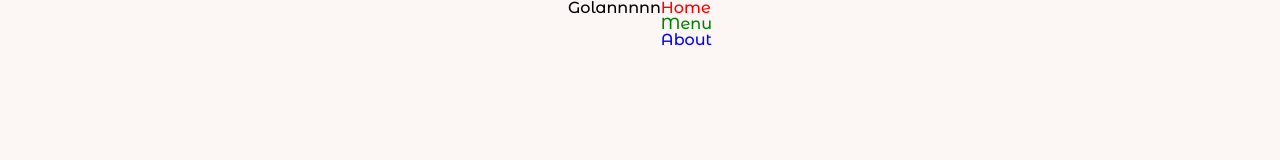
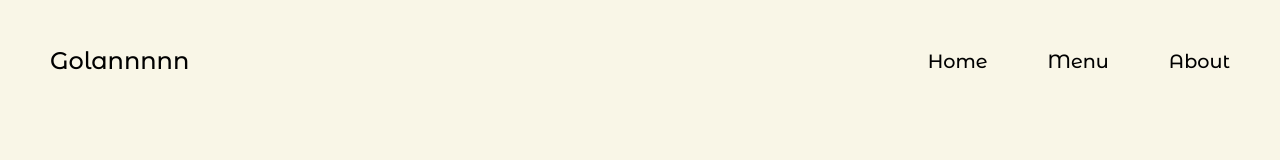
Before and after one commit to Golannnnn/restaurant, a website built with webpack: page dist/index.html in a window 1280 px wide. Built offline with nearby package versions, Linux system fonts and the light colour scheme.

Commit message:
added styling in header

```diff
--- a/src/style.css
+++ b/src/style.css
@@ -15,7 +15,7 @@
 }
 
 :root {
-    --body-bg-color: #fcf6f4;
+    --body-bg-color: #f9f6e7;
 }
 
 body {
@@ -29,19 +29,31 @@ body {
 header {
     display: flex;
     flex-direction: row;
-    justify-content: center;
+    justify-content: space-between;
+    margin: 20px;
 }
 
-header .home-link {
-    color: red;
+header .logo {
+    font-size: 1.5rem;
+    margin: 30px;
 }
 
-header .menu-link {
-    color: green;
+header .link-container {
+    display: flex;
+    flex-direction: row;
+    align-items: center;
 }
 
-header .about-link {
-    color: blue;
+header .link-container > * {
+    font-size: 1.2rem;
+    margin: 15px;
+    padding: 15px;
+}
+
+header .link-container > *:hover {
+    background-color: rgb(245, 58, 58);
+    color: var(--body-bg-color);
+    cursor: pointer;
 }
 
 /* home */
```
